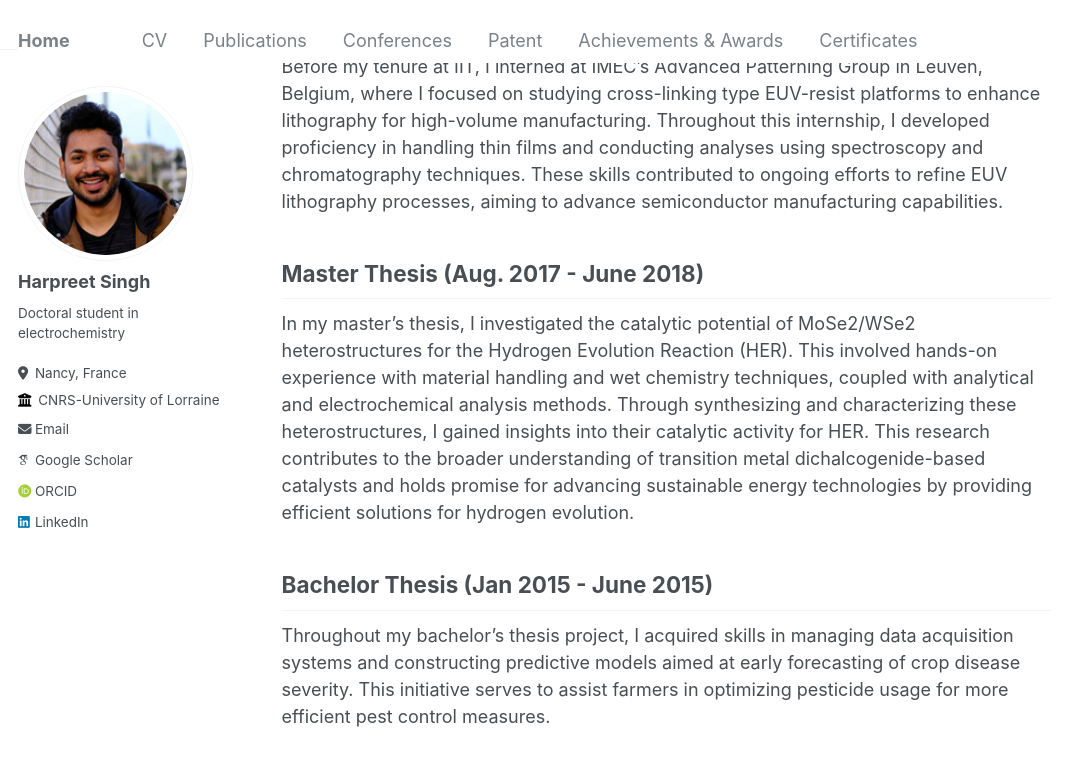
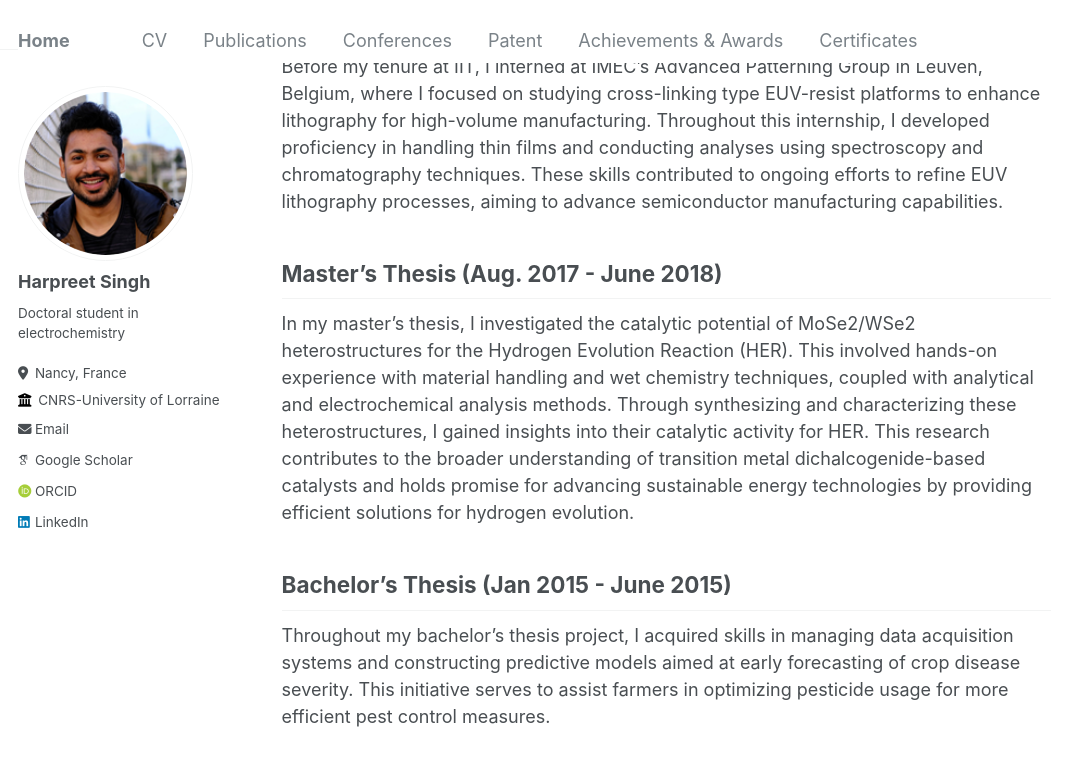
Before and after one commit to Harpr33t-Singh/Harpr33t-Singh.github.io, a Jekyll site: the page built from _pages/about.md, in a window 1280 px wide and 900 px high, scrolled down 1283 px. Shown: the top 766 px of the window, without its empty margins (0-1085 px from the left). Built offline with Jekyll 4.4.1, drawn with Linux system fonts in a browser that asks for light colours; some web fonts are replaced.

```diff
--- a/_pages/about.md
+++ b/_pages/about.md
@@ -24,10 +24,10 @@ By leveraging my expertise in circuits and sensors, I spearheaded the developmen
 
 Before my tenure at IIT, I interned at IMEC's Advanced Patterning Group in Leuven, Belgium, where I focused on studying cross-linking type EUV-resist platforms to enhance lithography for high-volume manufacturing. Throughout this internship, I developed proficiency in handling thin films and conducting analyses using spectroscopy and chromatography techniques. These skills contributed to ongoing efforts to refine EUV lithography processes, aiming to advance semiconductor manufacturing capabilities.
 
-## Master Thesis (Aug. 2017 - June 2018)
+## Master's Thesis (Aug. 2017 - June 2018)
 
 In my master's thesis, I investigated the catalytic potential of MoSe2/WSe2 heterostructures for the Hydrogen Evolution Reaction (HER). This involved hands-on experience with material handling and wet chemistry techniques, coupled with analytical and electrochemical analysis methods. Through synthesizing and characterizing these heterostructures, I gained insights into their catalytic activity for HER. This research contributes to the broader understanding of transition metal dichalcogenide-based catalysts and holds promise for advancing sustainable energy technologies by providing efficient solutions for hydrogen evolution.
 
-## Bachelor Thesis (Jan 2015 - June 2015)
+## Bachelor's Thesis (Jan 2015 - June 2015)
 
 Throughout my bachelor's thesis project, I acquired skills in managing data acquisition systems and constructing predictive models aimed at early forecasting of crop disease severity. This initiative serves to assist farmers in optimizing pesticide usage for more efficient pest control measures.
```
